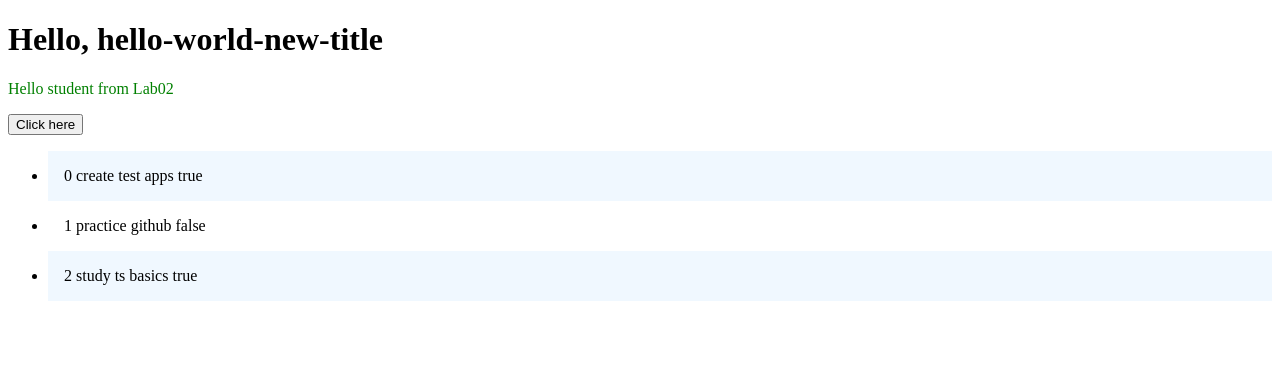
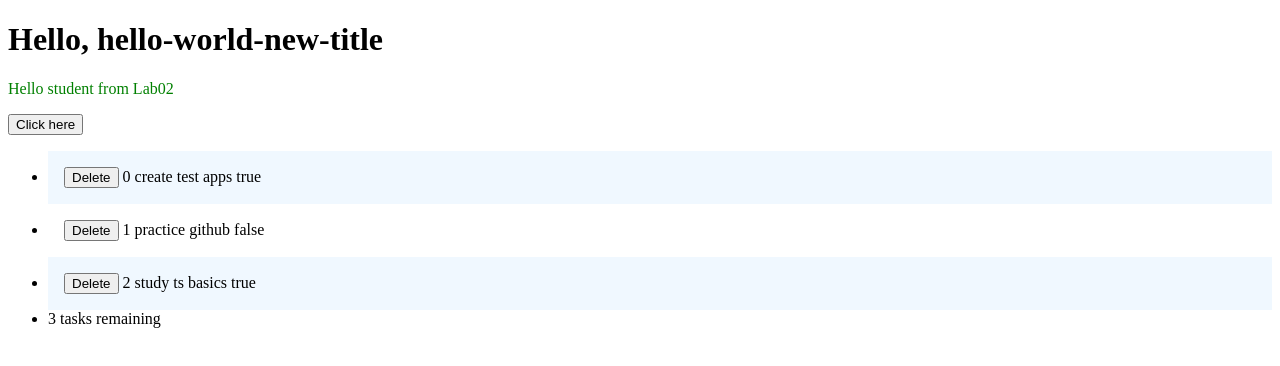
Before and after one commit to valerkahere/hello-angular, an Angular app: page / in a window 1280 px wide. Shown: the top 366 px of the page. Built offline with nearby package versions, Linux system fonts and the light colour scheme.

Commit message:
Finish Presentation

```diff
--- a/src/app/app.html
+++ b/src/app/app.html
@@ -24,13 +24,19 @@
                     <!-- contextual vars in @for blocks -->
                      <!-- if li is even (true) => give it a class of evenRow -->
                     <li [class.evenRow]="isEven" [class.oddRow]="!isEven">
+                        <button (click)="deleteTask($index)">Delete</button>
                         {{ i }} {{ task }}
                         {{ isEven }}
                     </li>
-                } @empty {
+                }
+
+                @if (tasks().length > 0) {
+                    <li>{{ tasks().length }} tasks remaining</li>
+                } @else {
                     <li>No tasks found!</li>
                 }
             </ul>
+            <!-- <button type="button" (click)="addTask(task)">Add task</button> -->
 
         </div>
     </div>
--- a/src/app/app.ts
+++ b/src/app/app.ts
@@ -26,9 +26,22 @@ export class App { // app class defined how this component behaves
     alert(this.alertMessage());
   }
 
+  protected myTasks = signal<string[]>([]);
+
   protected tasks = signal([
     'create test apps',
     'practice github',
     'study ts basics'
   ]);
+
+
+  protected addTask(task:string) {
+    this.myTasks.update(current => [...current, task]);
+  }
+
+  protected deleteTask(index:number) {
+    this.tasks.update(tasks =>
+        tasks.filter((_, i) => i !== index)
+    );
+  }
 }
```
